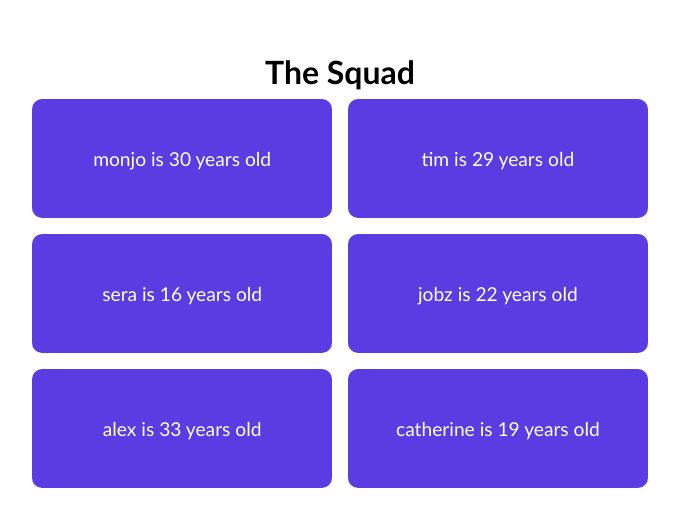
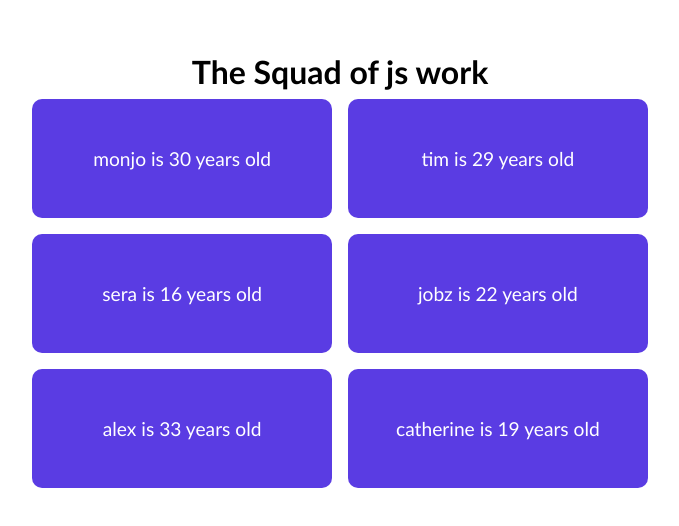
Before and after one commit to parvathyip/simple-js-projects, a plain HTML site: page js-project-2/index.html in a window 1280 px wide. Shown: the part 126-652 px from the top of the page, without its empty margins (300-979 px from the left). Drawn offline with Linux system fonts and the light colour scheme.

Commit message:
second commit

```diff
--- a/js-project-2/index.html
+++ b/js-project-2/index.html
@@ -8,7 +8,7 @@
     <link rel="stylesheet" href="style.css"></link>
 </head>
 <body>
-    <h1>The Squad</h1>
+    <h1>The Squad of js work</h1>
     <div id="info"></div>
     <script src="app.js"></script>
 </body>
```
